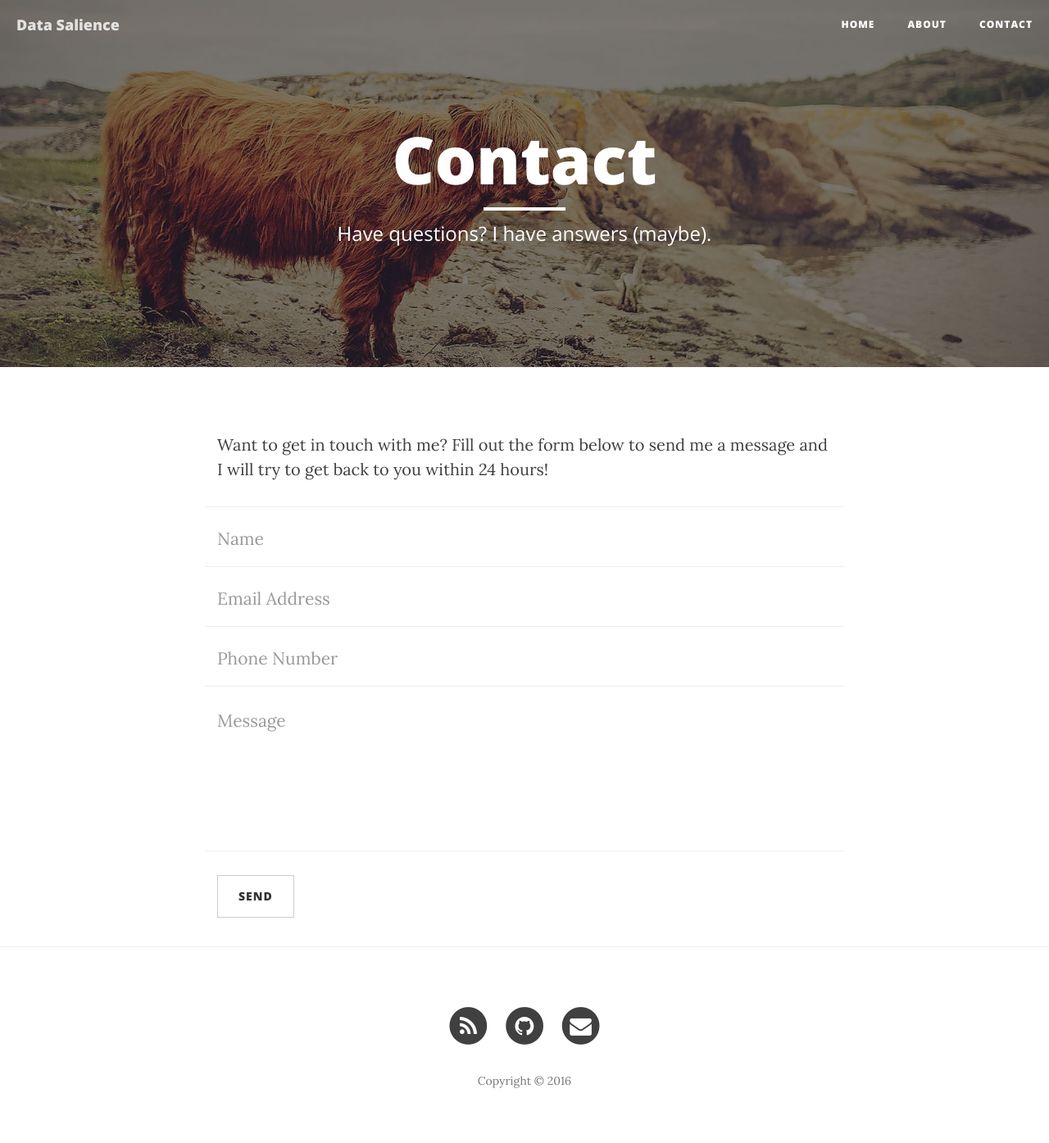
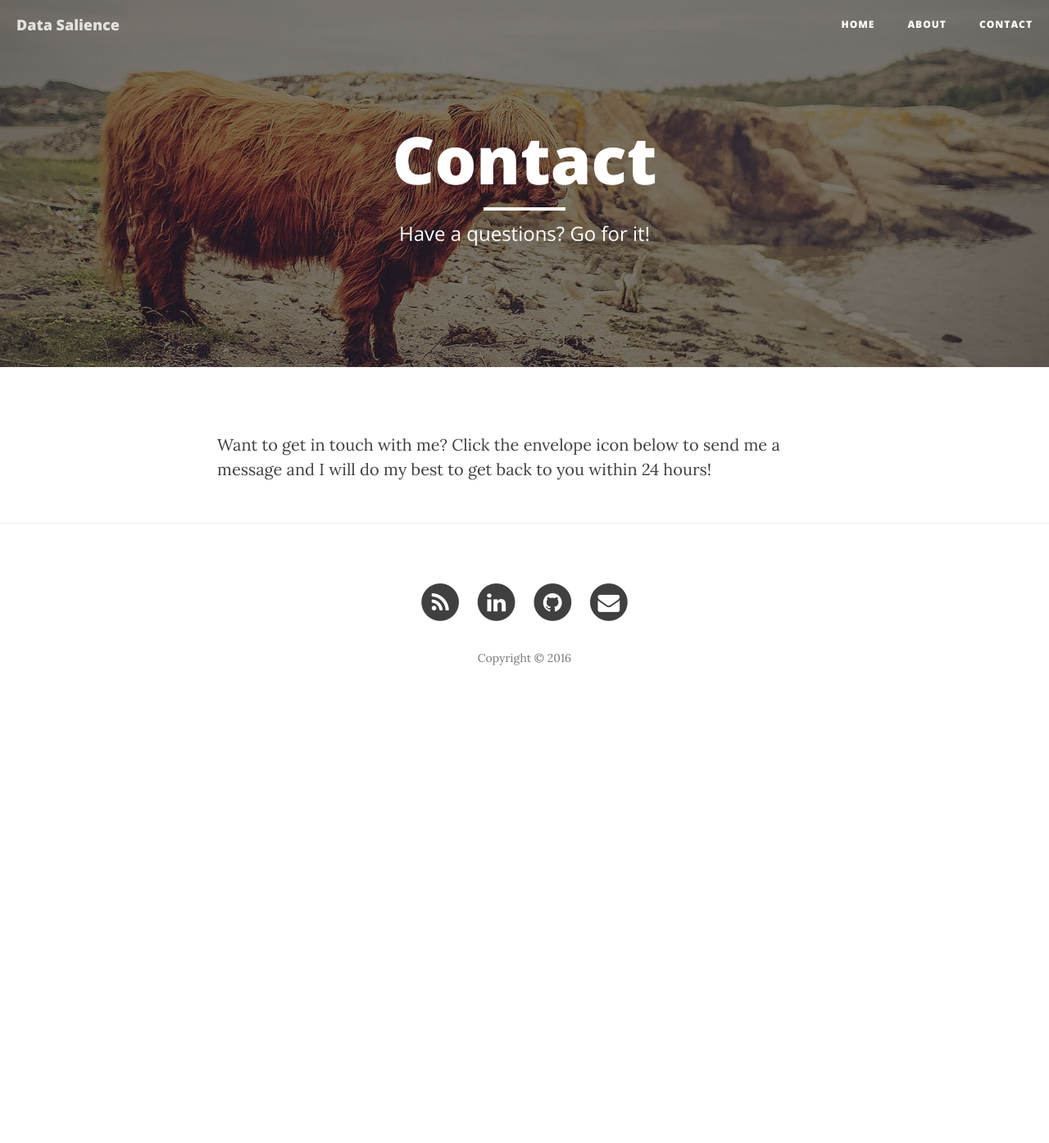
Before and after one commit to GregVial/gregvial.github.io, a Jekyll site: the page built from contact.html, in a window 1280 px wide. Shown: the whole page at 82% size. Built offline with Jekyll 4.4.1, drawn with Linux system fonts in a browser that asks for light colours; nearby versions of some CDN libraries; after the commit the page ends 900 px from its top, so only the background shows below that.

Commit message:
Added LinkedIn

```diff
--- a/_config.yml
+++ b/_config.yml
@@ -9,6 +9,7 @@ url: "https://gregvial.github.io"
 #twitter_username: SBootstrap
 github_username:  GregVial
 #facebook_username:  StartBootstrap
+linkedin_username: in/gregoryvial
 email_username:  me@gregvi.al
 
 # Google Analytics
--- a/_includes/footer.html
+++ b/_includes/footer.html
@@ -12,6 +12,16 @@
                             </span>
                         </a>
                     </li>
+                    {% if site.linkedin_username %}
+                    <li>
+                        <a href="https://linkedin.com/{{ site.linkedin_username }}">
+                            <span class="fa-stack fa-lg">
+                                <i class="fa fa-circle fa-stack-2x"></i>
+                                <i class="fa fa-linkedin fa-stack-1x fa-inverse"></i>
+                            </span>
+                        </a>
+                    </li>
+                    {% endif %}
                     {% if site.github_username %}
                     <li>
                         <a href="https://github.com/{{ site.github_username }}">
--- a/about.html
+++ b/about.html
@@ -1,7 +1,7 @@
 ---
 layout: page
 title: "About"
-description: "A blog all about Data Science"
+description: "A blog about Data Science"
 header-img: "img/about-bg.jpg"
 ---
 
--- a/contact.html
+++ b/contact.html
@@ -1,48 +1,8 @@
 ---
 layout: page
 title: "Contact"
-description: "Have questions? I have answers (maybe)."
+description: "Have a questions? Go for it!"
 header-img: "img/contact-bg.jpg"
 ---
 
-<p>Want to get in touch with me? Fill out the form below to send me a message and I will try to get back to you within 24 hours!</p>
-<!-- Contact Form - Enter your email address on line 19 of the mail/contact_me.php file to make this form work. -->
-<!-- WARNING: Some web hosts do not allow emails to be sent through forms to common mail hosts like Gmail or Yahoo. It's recommended that you use a private domain email address! -->
-<!-- NOTE: To use the contact form, your site must be on a live web host with PHP! The form will not work locally! -->
-<form name="sentMessage" id="contactForm" novalidate>
-    <div class="row control-group">
-        <div class="form-group col-xs-12 floating-label-form-group controls">
-            <label>Name</label>
-            <input type="text" class="form-control" placeholder="Name" id="name" required data-validation-required-message="Please enter your name.">
-            <p class="help-block text-danger"></p>
-        </div>
-    </div>
-    <div class="row control-group">
-        <div class="form-group col-xs-12 floating-label-form-group controls">
-            <label>Email Address</label>
-            <input type="email" class="form-control" placeholder="Email Address" id="email" required data-validation-required-message="Please enter your email address.">
-            <p class="help-block text-danger"></p>
-        </div>
-    </div>
-    <div class="row control-group">
-        <div class="form-group col-xs-12 floating-label-form-group controls">
-            <label>Phone Number</label>
-            <input type="tel" class="form-control" placeholder="Phone Number" id="phone" required data-validation-required-message="Please enter your phone number.">
-            <p class="help-block text-danger"></p>
-        </div>
-    </div>
-    <div class="row control-group">
-        <div class="form-group col-xs-12 floating-label-form-group controls">
-            <label>Message</label>
-            <textarea rows="5" class="form-control" placeholder="Message" id="message" required data-validation-required-message="Please enter a message."></textarea>
-            <p class="help-block text-danger"></p>
-        </div>
-    </div>
-    <br>
-    <div id="success"></div>
-    <div class="row">
-        <div class="form-group col-xs-12">
-            <button type="submit" class="btn btn-default">Send</button>
-        </div>
-    </div>
-</form>
+<p>Want to get in touch with me? Click the envelope icon below to send me a message and I will do my best to get back to you within 24 hours!</p>
```
Also changed, not shown: 5 other files.
